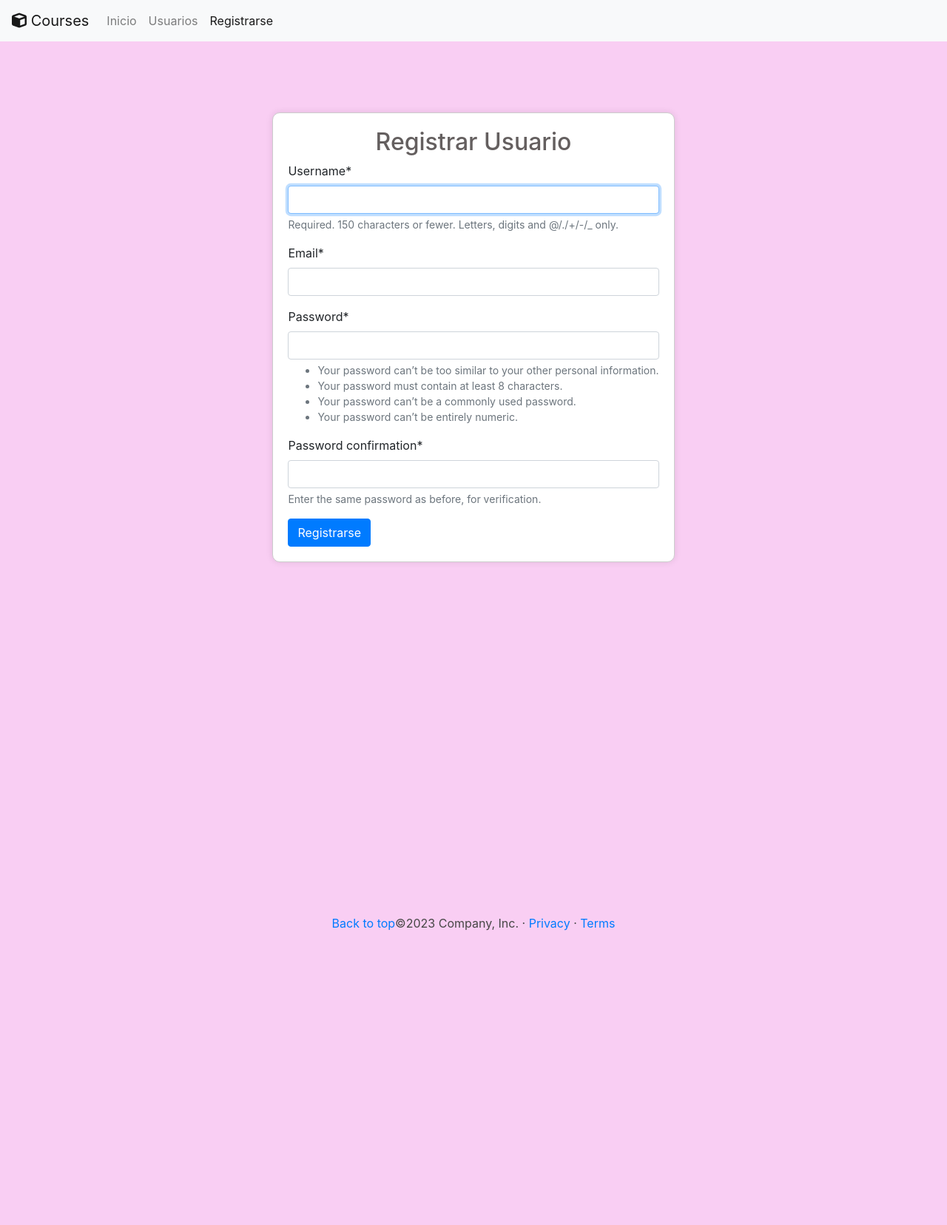
After one commit to CaamiVLeiva/IndividualM6, a Django app: page /register/ in a window 1280 px wide. The commit adds this page. Shown: the whole page at 74% size. Run offline with Django 4.2, Linux system fonts and the light colour scheme; some libraries are stand-ins or nearby versions.

Commit message:
Actividad4

```diff
--- a/courses/courses/settings.py
+++ b/courses/courses/settings.py
@@ -39,6 +39,8 @@ INSTALLED_APPS = [
     'django.contrib.staticfiles',
     'onlinecourse',
     'bootstrap4',
+    'crispy_forms',
+    'crispy_bootstrap4',
 ]
 
 MIDDLEWARE = [
@@ -70,6 +72,10 @@ TEMPLATES = [
 ]
 
 WSGI_APPLICATION = 'courses.wsgi.application'
+
+CRISPY_ALLOWED_TEMPLATE_PACKS = "bootstrap4"
+
+CRISPY_TEMPLATE_PACK = "bootstrap4"
 
 
 # Database
--- /dev/null
+++ b/courses/onlinecourse/forms.py
@@ -0,0 +1,25 @@
+from django import forms
+from django.contrib.auth.forms import UserCreationForm
+from django.contrib.auth.models import User
+from crispy_forms.helper import FormHelper
+from crispy_forms.layout import Layout, Submit
+
+class RegistrationForm(UserCreationForm):
+    email = forms.EmailField()
+
+    class Meta:
+        model = User
+        fields = ['username', 'email', 'password1', 'password2']
+
+    def __init__(self, *args, **kwargs):
+        super(RegistrationForm, self).__init__(*args, **kwargs)
+
+        # Configura el helper de crispy-forms
+        self.helper = FormHelper()
+        self.helper.layout = Layout(
+            'username',
+            'email',
+            'password1',
+            'password2',
+            Submit('submit', 'Registrarse')
+        )
--- a/courses/onlinecourse/templates/onlinecourse/base.html
+++ b/courses/onlinecourse/templates/onlinecourse/base.html
@@ -10,7 +10,7 @@
 </head>
 <body>
     <nav class="navbar navbar-expand-lg navbar-light bg-light">
-        <a class="navbar-brand" href="#">Courses</a>
+        <a class="navbar-brand" href="#"><i class="fa-solid fa-cube"></i> Courses</a>
         <button class="navbar-toggler" type="button" data-toggle="collapse" data-target="#navbarNav"
             aria-controls="navbarNav" aria-expanded="false" aria-label="Toggle navigation">
             <span class="navbar-toggler-icon"></span>
@@ -23,6 +23,9 @@
                 <li class="nav-item {% if request.path == '/user-list/' %}active{% endif %}">
                     <a class="nav-link" href="/user-list">Usuarios</a>
                 </li>
+                <li class="nav-item {% if request.path == '/register/' %}active{% endif %}">
+                    <a class="nav-link" href="/register">Registrarse</a>
+                </li>
             </ul>
         </div>
     </nav>
@@ -34,6 +37,7 @@
         <p class="float-right"><a href="#">Back to top</a></p>
         <p>©2023 Company, Inc. · <a href="#">Privacy</a> · <a href="#">Terms</a></p>
     </footer>
+    <script src="https://kit.fontawesome.com/296c253a12.js" crossorigin="anonymous"></script>
     <script src="https://cdn.jsdelivr.net/npm/jquery@3.5.1/dist/jquery.slim.min.js" integrity="sha384-DfXdz2htPH0lsSSs5nCTpuj/zy4C+OGpamoFVy38MVBnE+IbbVYUew+OrCXaRkfj" crossorigin="anonymous"></script>
     <script src="https://cdn.jsdelivr.net/npm/bootstrap@4.6.2/dist/js/bootstrap.bundle.min.js" integrity="sha384-Fy6S3B9q64WdZWQUiU+q4/2Lc9npb8tCaSX9FK7E8HnRr0Jz8D6OP9dO5Vg3Q9ct" crossorigin="anonymous"></script>
 </body>
--- /dev/null
+++ b/courses/onlinecourse/templates/onlinecourse/register.html
@@ -0,0 +1,40 @@
+{% extends "onlinecourse/base.html" %}
+{% load crispy_forms_tags %}
+
+{% block content %}
+<style>
+    body {
+        background-color: #f7bcefb7; /* Establece el color de fondo */
+    }
+
+    .container {
+        display: flex;
+        justify-content: center;
+        align-items: center;
+        height: 100vh; /* Centra verticalmente en la pantalla */
+    }
+
+    .form-container {
+        background-color: #fff; /* Establece el color de fondo del formulario */
+        border: 1px solid #ccc; /* Establece un borde */
+        padding: 20px;
+        border-radius: 10px; /* Agrega bordes redondeados */
+        box-shadow: 0px 0px 10px rgba(0, 0, 0, 0.1); /* Agrega una sombra */
+    }
+
+    h2{
+        color: #3d3737cc;
+    }
+</style>
+
+<div class="container">
+    <div class="form-container">
+        <h2 class="text-center">Registrar Usuario</h2>
+        <form method="post">
+            {% csrf_token %}
+            {% crispy form %}
+            <!-- <button type="submit" class="btn btn-primary btn-block">Registrar</button> -->
+        </form>
+    </div>
+</div>
+{% endblock %}
--- a/courses/onlinecourse/urls.py
+++ b/courses/onlinecourse/urls.py
@@ -20,4 +20,5 @@ from . import views
 urlpatterns = [
     path('', views.index, name='index'),
     path('user-list/', views.user_list, name='user_list'),
+    path('register/', views.register, name='register'),
 ]
--- a/courses/onlinecourse/views.py
+++ b/courses/onlinecourse/views.py
@@ -1,5 +1,7 @@
-from django.shortcuts import render
+from django.shortcuts import render,redirect
+from .forms import RegistrationForm
 from django.contrib.auth.models import User
+from django.contrib.auth import login
 
 # Create your views here.
 def index(request):
@@ -8,3 +10,15 @@ def index(request):
 def user_list(request):
     users= User.objects.all() #Para obtener todos los usuarios.
     return render (request, 'onlinecourse/user_list.html', {'users': users})
+
+def register(request):
+    if request.method == 'POST':
+        form = RegistrationForm(request.POST)
+        if form.is_valid():
+            user = form.save()
+            login(request, user)
+            return redirect('index')
+    else:
+        form = RegistrationForm()
+
+    return render(request, 'onlinecourse/register.html', {'form': form})
--- /dev/null
+++ b/myenv/pyvenv.cfg
@@ -0,0 +1,5 @@
+home = C:\Users\caami\AppData\Local\Programs\Python\Python311
+include-system-site-packages = false
+version = 3.11.3
+executable = C:\Users\caami\AppData\Local\Programs\Python\Python311\python.exe
+command = C:\Users\caami\AppData\Local\Programs\Python\Python311\python.exe -m venv C:\Users\caami\OneDrive\Escritorio\Trabajos pendientes para subir\M6\Individual\M6\myenv
```
Also changed, not shown: courses/db.sqlite3, 12 other files.
